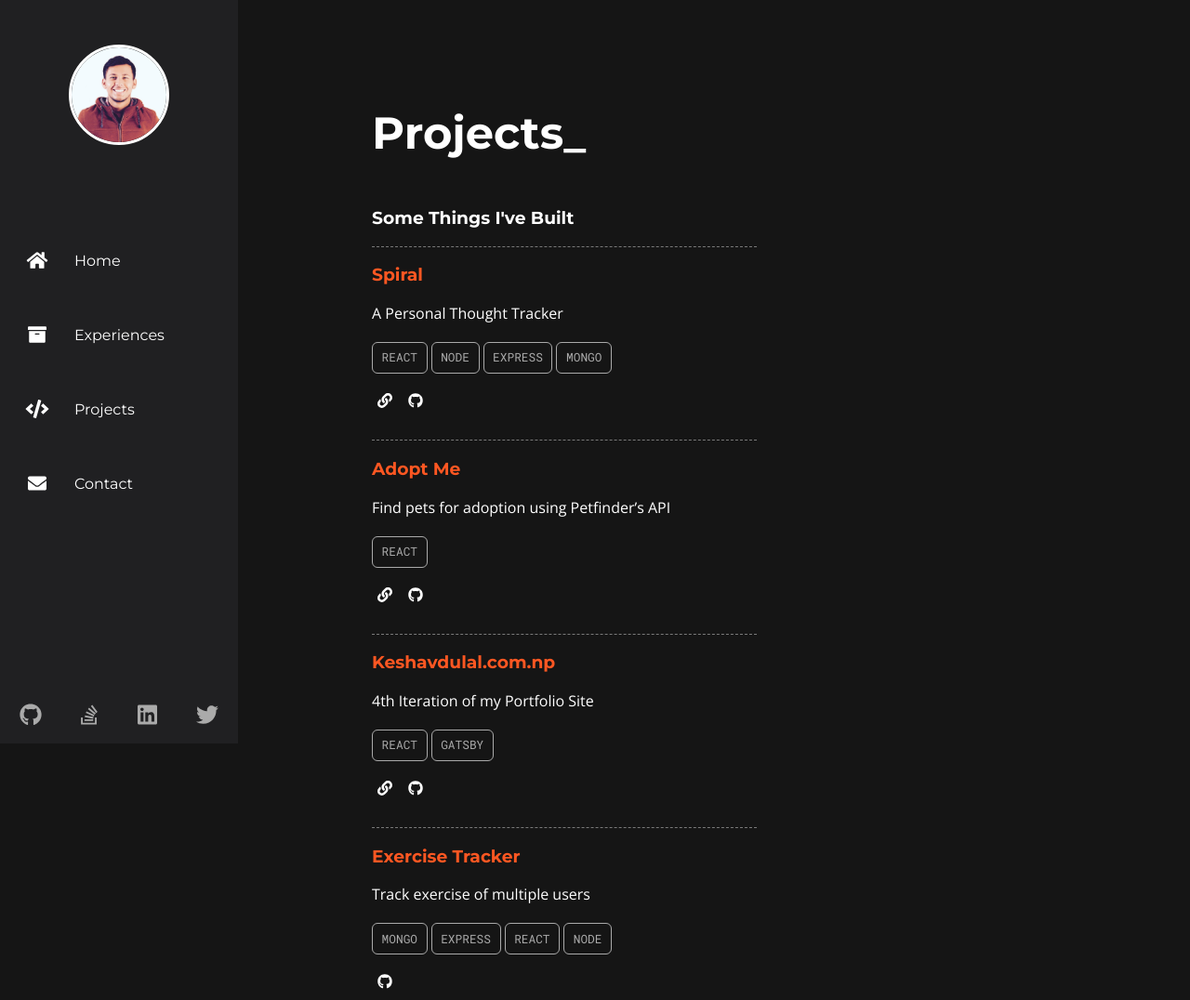
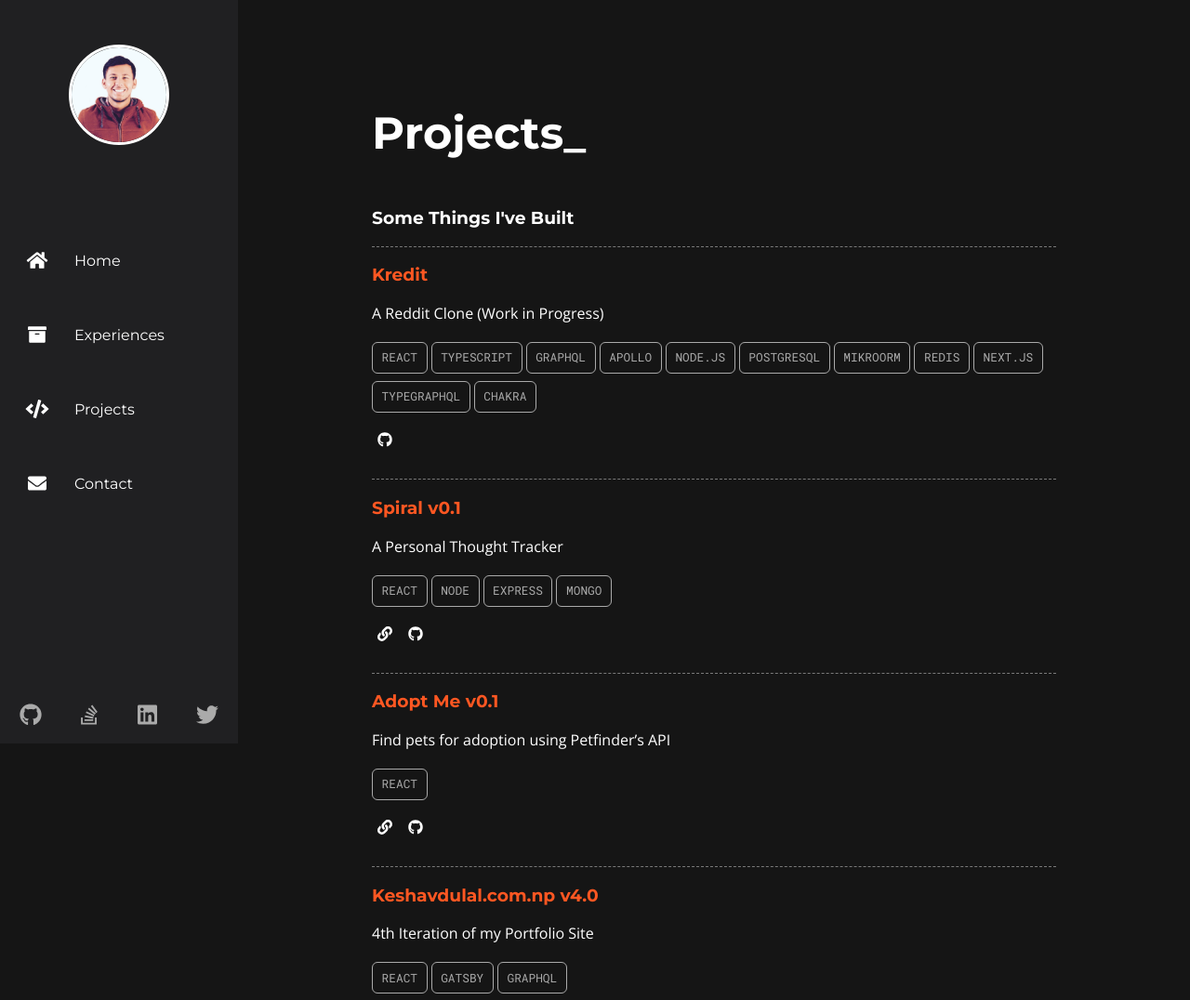
Before and after one commit to Keshavdulal/keshavdulal.com.np.v4, a Gatsby site: page /projects in a window 1280 px wide. Shown: the top 1076 px of the page at 93% size. Built offline with nearby package versions, Linux system fonts and the light colour scheme; Gatsby itself is replaced by a stand-in of ours.

Commit message:
add kredit details

```diff
--- a/src/portfolio.js
+++ b/src/portfolio.js
@@ -128,35 +128,54 @@
   },
   petProjects: [
     {
-      name: "Spiral",
+      name: "Kredit",
+      description: "A Reddit Clone (Work in Progress)",
+      technologies: [
+        "React",
+        "TypeScript",
+        "GraphQL",
+        "Apollo",
+        "Node.js",
+        "PostgreSQL",
+        "MikroORM",
+        "Redis",
+        "Next.js",
+        "TypeGraphQL",
+        "Chakra",
+      ],
+      github: "https://github.com/Keshavdulal/kredit",
+      // url: "https://keshavdulal.github.io/kredit/",
+    },
+    {
+      name: "Spiral v0.1",
       description: "A Personal Thought Tracker",
       technologies: ["React", "Node", "Express", "Mongo"],
       github: "https://github.com/Keshavdulal/Spiral",
       url: "https://keshavdulal.github.io/Spiral/",
     },
     {
-      name: "Adopt Me",
+      name: "Adopt Me v0.1",
       description: "Find pets for adoption using Petfinder’s API",
       technologies: ["React"],
       github: "https://github.com/Keshavdulal/Adopt-Me",
       url: "https://adoptme2020.netlify.app/",
     },
     {
-      name: "Keshavdulal.com.np",
+      name: "Keshavdulal.com.np v4.0",
       description: "4th Iteration of my Portfolio Site",
-      technologies: ["React", "Gatsby"],
+      technologies: ["React", "Gatsby", "GraphQL"],
       github: "https://github.com/Keshavdulal.com.np.v4",
       url: "https://keshavdulal.com.np",
     },
     {
-      name: "Exercise Tracker",
+      name: "Exercise Tracker 0.1",
       description: "Track exercise of multiple users",
       technologies: ["Mongo", "Express", "React", "Node"],
       github: "https://github.com/Keshavdulal/Exercise-tracker",
       url: "",
     },
     {
-      name: "Retro",
+      name: "Retro v0.3",
       description: "Retro Games using Vanilla JS",
       technologies: ["Vanilla JS"],
       github: "https://github.com/Keshavdulal/Retro",
```
